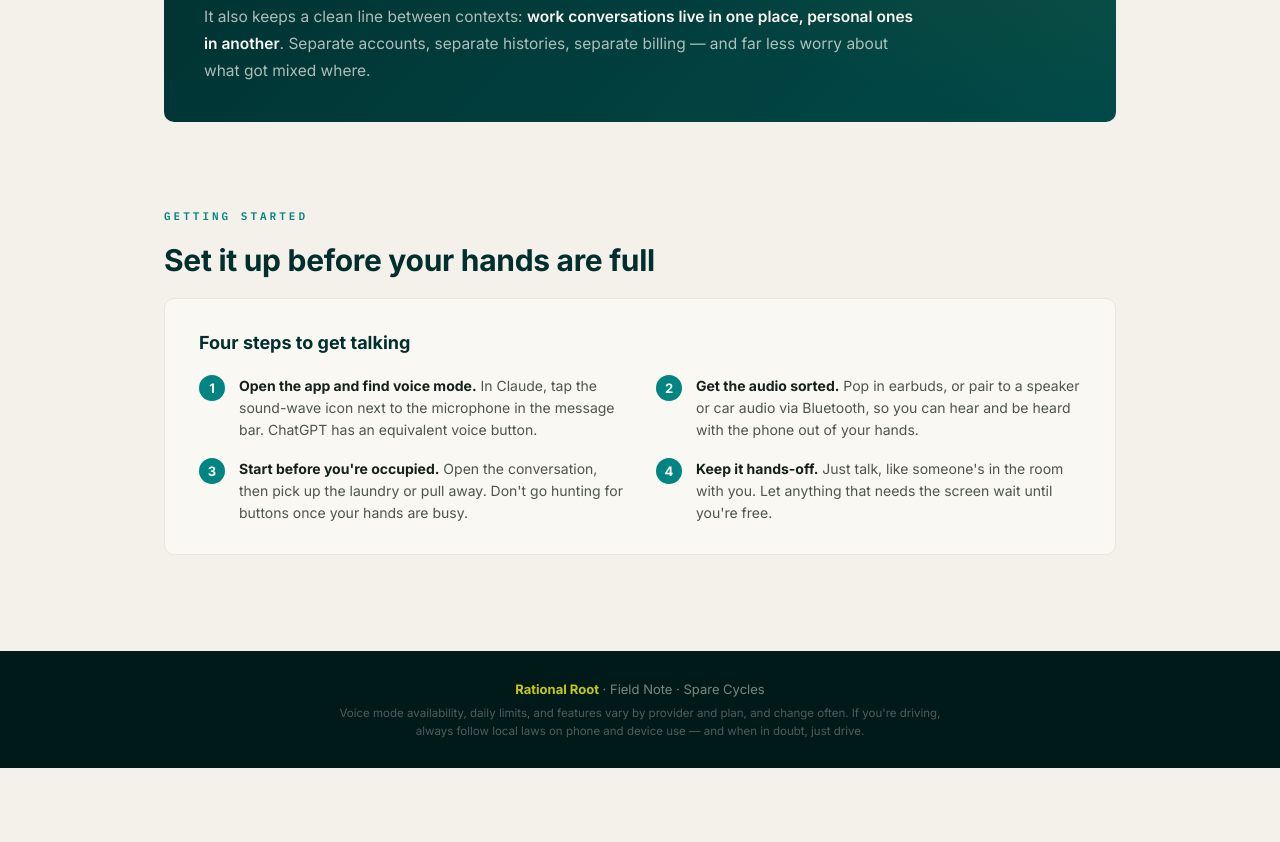
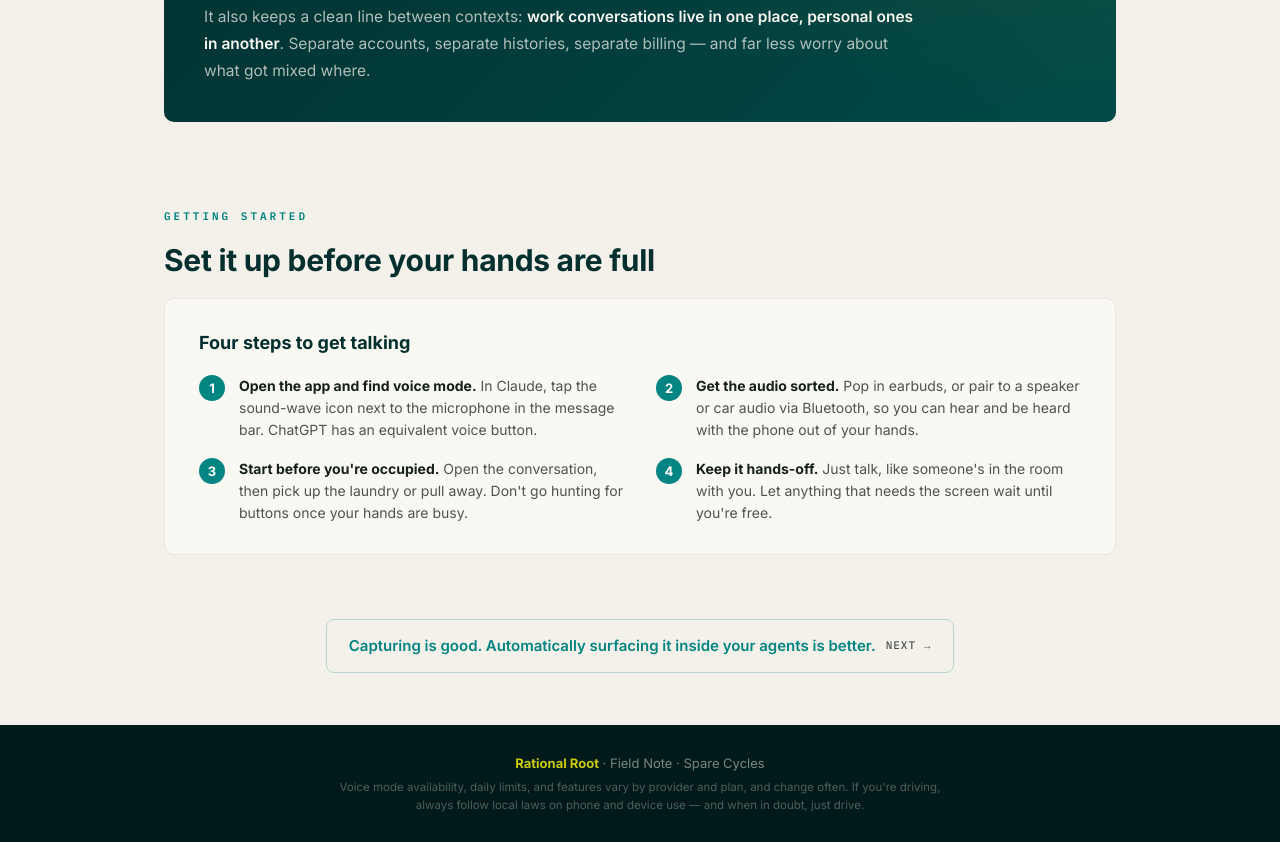
Before and after one commit to kkraliz/rationalroot-sites, a plain HTML site: page semantic/context/voice/index.html in a window 1280 px wide. Shown: the part 3540-4382 px from the top of the page. Before the commit the page ends 4308 px from the top, so only its background shows below. Drawn offline with Linux system fonts and the light colour scheme.

Commit message:
Deploy semantic/context/voice/index.html

```diff
--- a/semantic/context/voice/index.html
+++ b/semantic/context/voice/index.html
@@ -464,6 +464,34 @@
   }
   .howto-step p strong { color: var(--dark-text); }
 
+  /* ══════════════ FORWARD LINK ══════════════ */
+  .fwdlink-wrap {
+    padding: 8px 0 12px;
+    text-align: center;
+  }
+  .fwdlink {
+    display: inline-flex;
+    align-items: center;
+    gap: 10px;
+    font-size: 15px;
+    font-weight: 600;
+    color: var(--accent);
+    text-decoration: none;
+    border: 1px solid rgba(2,132,130,0.25);
+    border-radius: 8px;
+    padding: 14px 22px;
+    transition: background 0.2s, transform 0.2s;
+  }
+  .fwdlink:hover { background: var(--accent-light); transform: translateY(-1px); }
+  .fwdlink .sub {
+    font-family: 'IBM Plex Mono', monospace;
+    font-size: 11px;
+    font-weight: 500;
+    letter-spacing: 1px;
+    text-transform: uppercase;
+    color: var(--mid-text);
+  }
+
   /* ══════════════ FOOTER ══════════════ */
   .page-footer {
     background: var(--navy-deep);
@@ -664,6 +692,13 @@
     </div>
   </section>
 
+  <div class="fwdlink-wrap">
+    <a class="fwdlink" href="/context/value/">
+      <span>Capturing is good. Automatically surfacing it inside your agents is better.</span>
+      <span class="sub">Next &rarr;</span>
+    </a>
+  </div>
+
 </div>
 
 <footer class="page-footer">
```
